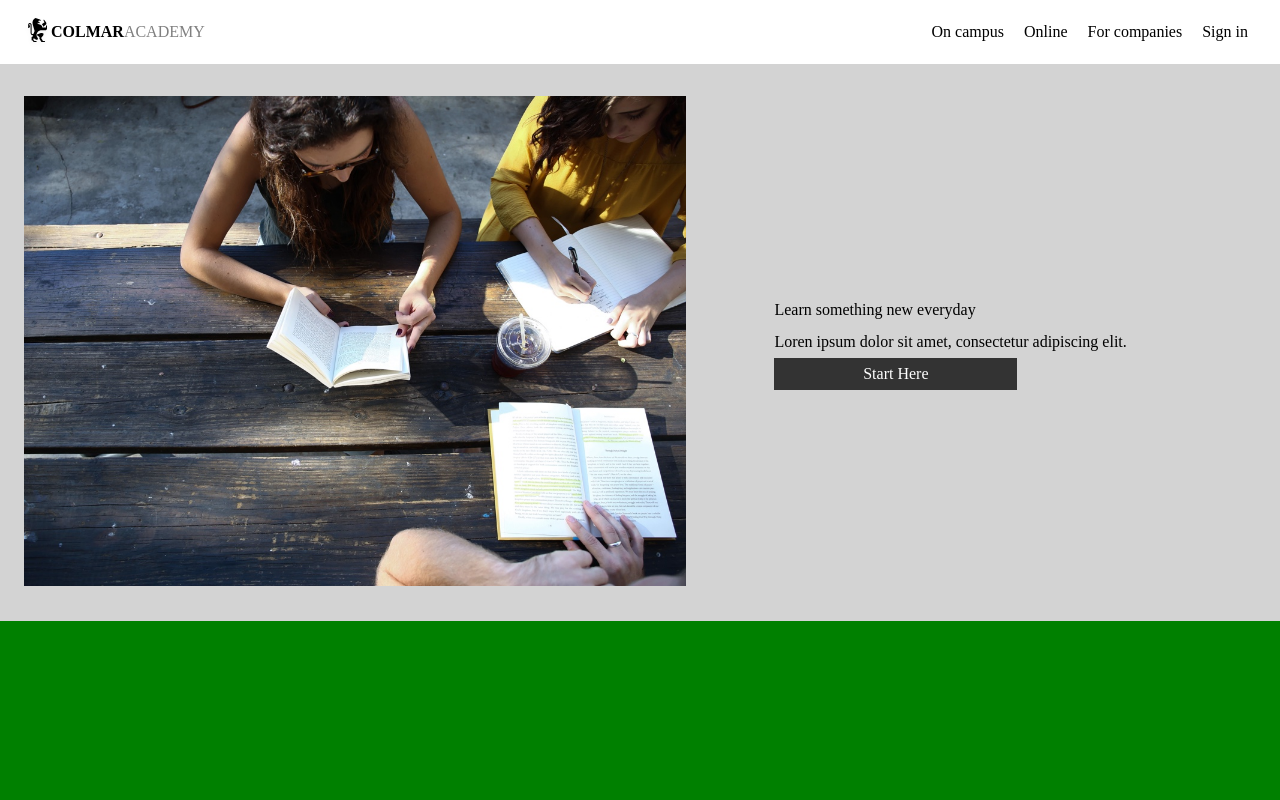
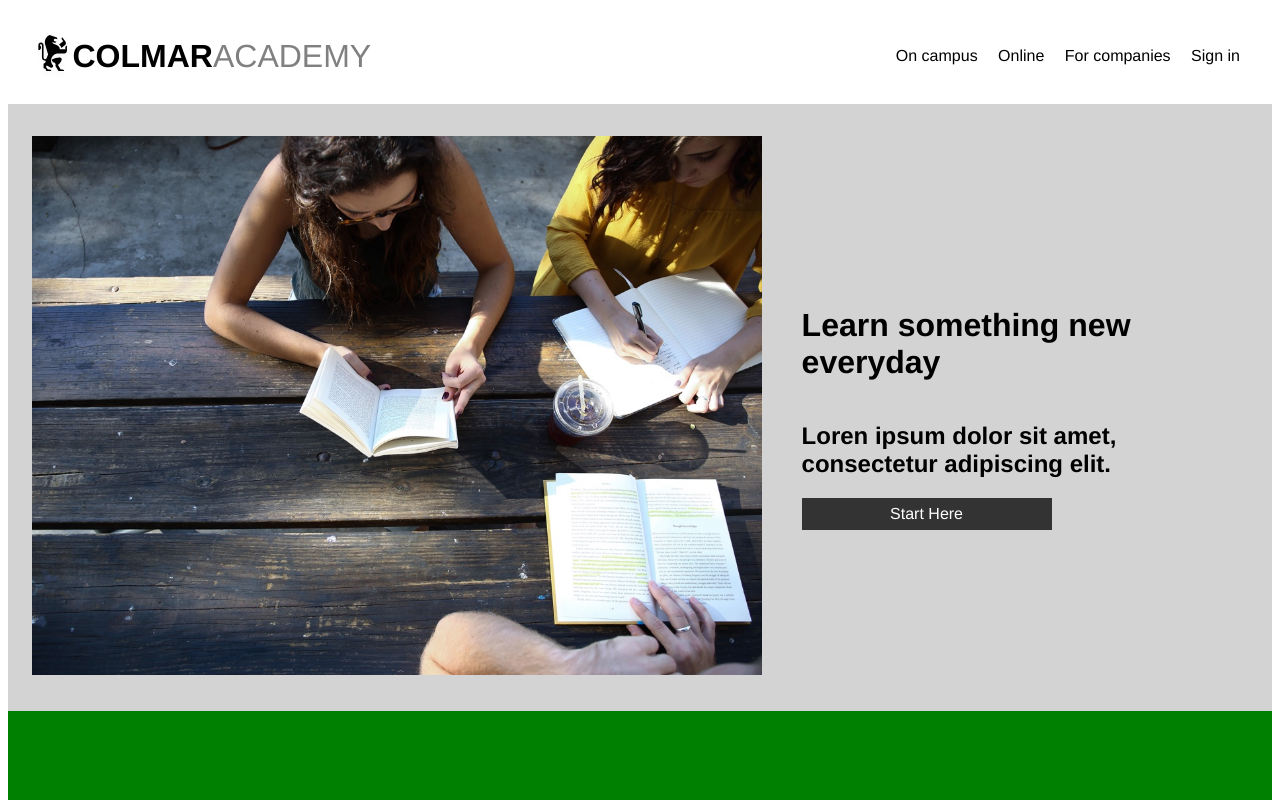
Before and after one commit to lewie14/ColmarProject, a plain HTML site: page index.html in a window 1280 px wide. Shown: the top 800 px of the page. Drawn offline with Linux system fonts and the light colour scheme.

Commit message:
Banner section in place

```diff
--- a/index.html
+++ b/index.html
@@ -3,7 +3,7 @@
   <head>
     <meta charset="utf-8">
     <link href="./resources/css/style.css" type="text/css" rel="stylesheet">
-    <link href="./resources/css/reset.css" type="text/css" rel="stylesheet">
+    <!-- <link href="./resources/css/reset.css" type="text/css" rel="stylesheet"> -->
     <title>Colmar Academy</title>
   </head>
   <body>
@@ -40,8 +40,10 @@
         </nav>
       </header>
       <!-- ...................Banner...................  -->
+        <div class="part1">
+          <!-- div for part 1 -->
 
-            <div class="banner container">
+          <div class="banner">
             <!-- div for banner -->
 
             <div class="books">
@@ -49,20 +51,23 @@
               <img src="resources/images/banner.jpg" alt="Students reading books">
             </div>
 
-              <div class= "headline">
+            <div class= "headline ">
+              <!-- div for headline text and buttom container -->
+                <div class=" headline-text">
+                  <!-- div for headline text style -->
                   <h1>Learn something new everyday</h1>
                   <h2>Loren ipsum dolor sit amet, consectetur adipiscing elit.</h2>
-
-
                   <div id ="button">
+                    <!-- div for button style -->
                     Start Here
                   </div>
                 </div>
 
-
-
+            </div>
 
           </div>
+        </div>
+
 
       <!-- ...................Practicising...................  -->
 
--- a/resources/css/style.css
+++ b/resources/css/style.css
@@ -16,8 +16,9 @@ h1,h2 {
 /* Set basic container parameters */
 .container {
   display: flex;
+  /* align-items: center;
   max-width: 100%;
-  margin: 0 auto;
+  margin: 0 auto; */
 }
 
 /* Sets a display element to be a flexbox */
@@ -28,7 +29,7 @@ h1,h2 {
 /* ---------------------Header-------------------------  */
 
 header{
-  height: 4rem;
+  height:4rem;
   /* background-repeat: no-repeat;
   background-position: center;
   background-size: cover; */
@@ -55,7 +56,7 @@ nav div {
 
 /* Logo dimensions */
 nav img {
-  height: 2rem;
+  height: 3rem;
   margin-left: 1.5rem;
   /* margin-right: 1rem; */
 }
@@ -85,43 +86,54 @@ nav li {
 /* Set colmar to bold */
 #colmar{
   font-weight: bold;
+  font-size: 2rem;
 }
 /* Set academy to grey to bold */
 #academy{
   color: grey;
+  font-size: 2rem;
 }
 
 /* --------------------Banner -------------------------  */
 
+.part1 {
+  padding-top: 32px;
+}
+
 .banner{
+  display:flex;
   background-color: lightgrey;
   align-items: center;
+
+
+  /* align-items: center; */
   /* height:24rem; */
 
 }
 
 .books{
-
   width: 60%;
   margin: 32px 24px;
-  align-items: left;
+  /* align-items: left; */
 }
 .books img{
   max-width:100%;
 }
 
 .headline{
+  /* flex-direction: column; */
+  /* justify-content: center; */
+  width: 40%;
+  /* margin: 32px 0px; */
+  /* padding: 4rem; */
+  /* line-height: 2rem; */
+}
+
+.headline-text{
+  padding: 16px;
   display: flex;
   flex-direction: column;
-  justify-content: center;
-  width: 40%;
-  margin: 32px 0px;
-  padding: 4rem;
-  line-height: 2rem;
 }
-
-
-
 
 #button{
 
@@ -134,10 +146,9 @@ nav li {
 }
 
 /* --------------------Practicising -------------------------  */
-
 .practice{
   background-color: green;
-  height:24rem;
+  height:36rem;
 
 }
 
```
Lines whose indentation alone changed are shown as unchanged.
